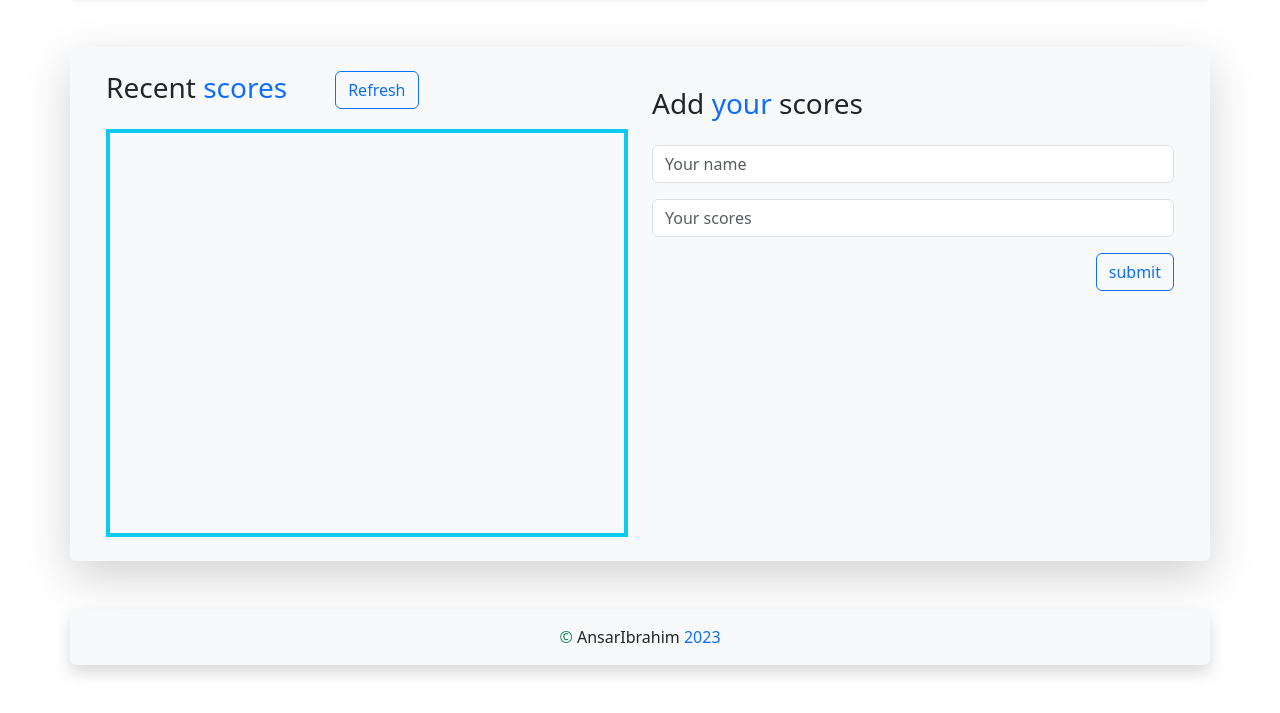
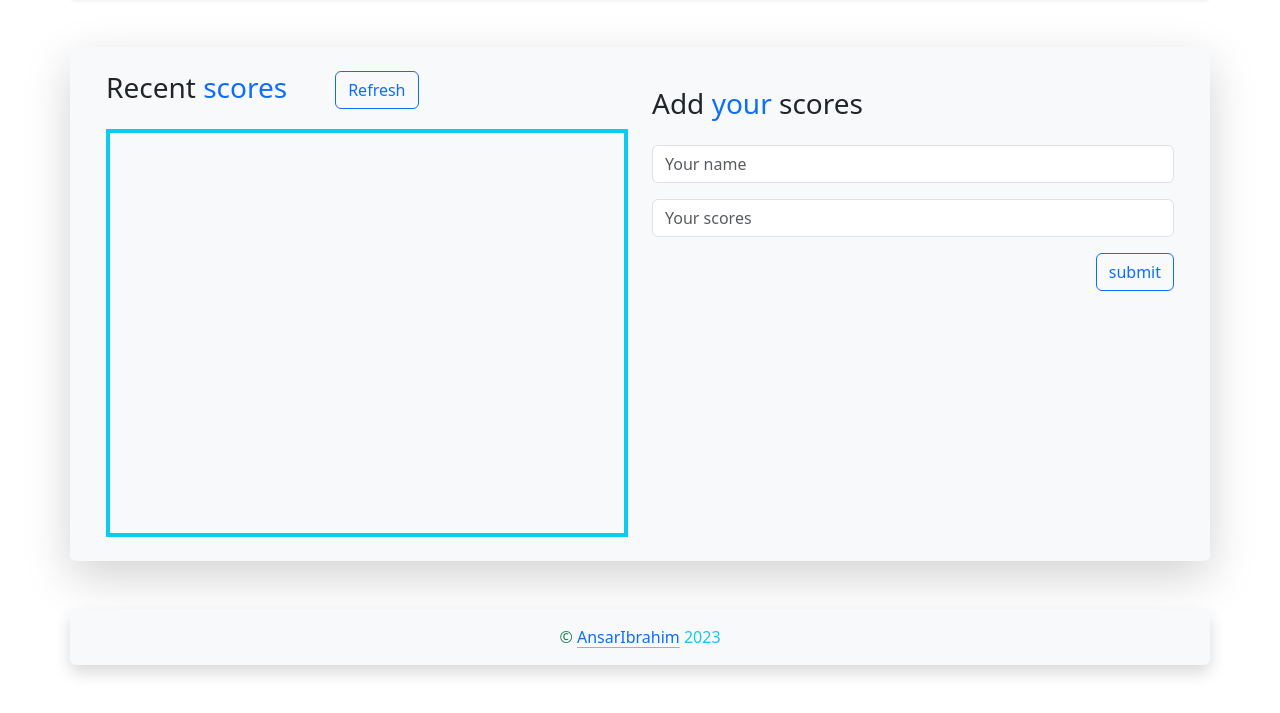
Before and after one commit to AnsarIbrahim/LeaderBoard, a website built with webpack: page src/index.html in a window 1280 px wide. Shown: the part 113-826 px from the top of the page. Built offline with nearby package versions, Linux system fonts and the light colour scheme; no server answers.

Commit message:
Update index.html

```diff
--- a/src/index.html
+++ b/src/index.html
@@ -71,8 +71,15 @@
     <div
       class="container mt-3 text-center text-dark shadow p-3 mb-5 bg-body-tertiary rounded"
     >
-      <span class="text-success">©</span> AnsarIbrahim
-      <span class="text-primary">2023</span>
+      <span class="text-success">©</span>
+      <a
+        class="icon-link icon-link-hover"
+        style="--bs-link-hover-color-rgb: 25, 135, 84"
+        href="https://github.com/AnsarIbrahim"
+      >
+        AnsarIbrahim
+      </a>
+      <span class="text-info">2023</span>
     </div>
   </footer>
 </html>
```
